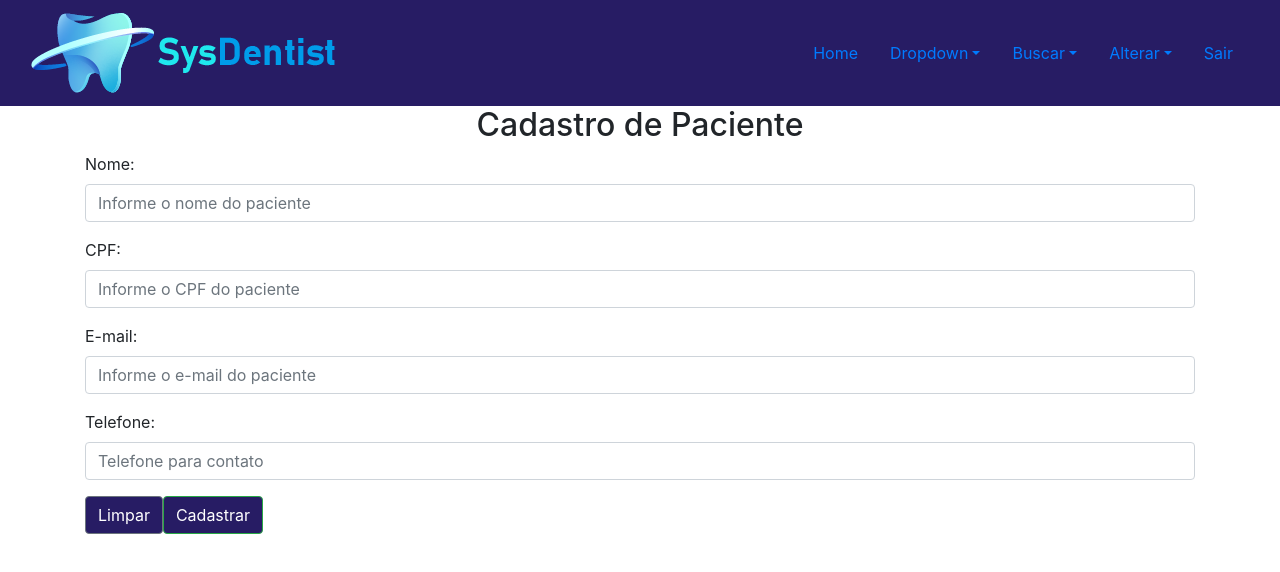
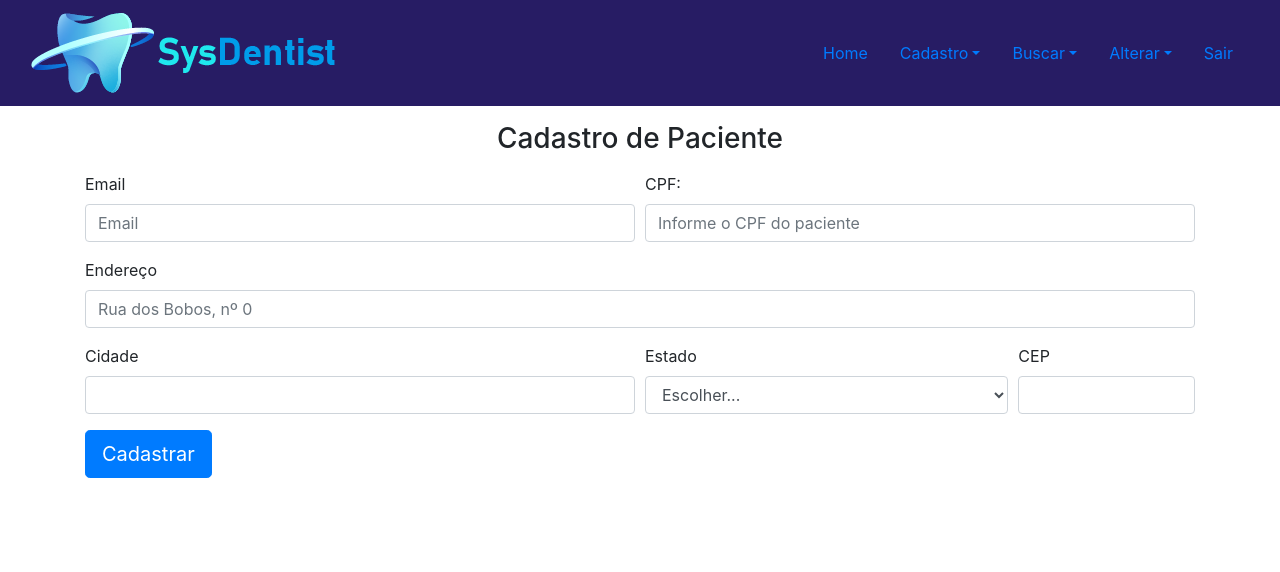
Before and after one commit to YoCypher/QuantumWeb2020, a Vue app: page /cadastro/paciente in a window 1280 px wide. Shown: the top 572 px of the page. Built offline with nearby package versions, Linux system fonts and the light colour scheme.

Commit message:
Alguns componentes de formulários melhorados

```diff
--- a/src/components/Menu.vue
+++ b/src/components/Menu.vue
@@ -8,10 +8,9 @@
           <div style="margin-left:auto">
             <b-nav>
               <b-nav-item><router-link to="/home" style="text-decoration:none">Home</router-link></b-nav-item>
-              <b-nav-item-dropdown class="link"
+              <b-nav-item-dropdown
                 id="my-nav-dropdown"
-                text="Dropdown"
-                toggle-class="nav-link-custom"
+                text="Cadastro"
                 right
               >
                 <b-dropdown-item>
@@ -89,4 +88,7 @@ export default {
 </script>
 
 <style>
+  .eslilo{
+    color: red;
+  }
 </style>
--- a/src/views/CadConsulta.vue
+++ b/src/views/CadConsulta.vue
@@ -2,14 +2,16 @@
     <div id="generic" class="container">
         <form name=cadConsulta>
           <h2>Cadastrar Consulta</h2>
-            <div class="form-group">
+          <div class="row">
+            <div class="form-group col-md-6">
                 <label for="idDataConsulta">Data:</label>
                 <input type="date" name="dataConsulta" id="idDataConsulta" class="form-control" placeholder="Informe a data da consulta">
             </div>
-            <div class="form-group">
+            <div class="form-group col-md-6">
                 <label for="idValorConsulta">Valor:</label>
                 <input type="number" name="valorConsulta" id="idValorConsulta" class="form-control" placeholder="Informe o valor da consulta">
             </div>
+          </div>
             <div class="form-group">
               <label for="idDentista">Dentista:</label>
               <select id="idDentista" class="form-control">
@@ -18,8 +20,8 @@
                 <option>Dentista 2</option>
               </select>
             </div>
-            <div class="form-group" id="botoes">
-              <input id = "limpar" type="reset" value="Limpar" class="btn btn-secondary">
+            <div id="botoes">
+              <input id = "limpar" type="reset" value="Limpar" class="btn btn-secondary" style="margin-right:2%;">
               <input id = "submeter" type="submit" value="Cadastrar" class="btn btn-success">
             </div>
         </form>
@@ -31,3 +33,6 @@ export default {
     name: 'CadConsulta'
 }
 </script>
+
+<style>
+</style>
--- a/src/views/CadPaciente.vue
+++ b/src/views/CadPaciente.vue
@@ -1,5 +1,40 @@
 <template>
-    <form name="cadPaciente" class="container">
+<form class="container">
+  <h3 style="text-align: center;" class="mb-3 mt-3">Cadastro de Paciente</h3>
+  <div class="form-row">
+    <div class="form-group col-md-6">
+      <label for="inputEmail4">Email</label>
+      <input type="email" class="form-control" id="inputEmail4" placeholder="Email">
+    </div>
+    <div class="form-group col-md-6">
+        <label for="idCpf">CPF:</label>
+        <input type="text" name="cpfPaciente" id="idCpf" class="form-control" placeholder="Informe o CPF do paciente">
+    </div>
+  </div>
+  <div class="form-group">
+    <label for="inputAddress">Endereço</label>
+    <input type="text" class="form-control" id="inputAddress" placeholder="Rua dos Bobos, nº 0">
+  </div>
+  <div class="form-row">
+    <div class="form-group col-md-6">
+      <label for="inputCity">Cidade</label>
+      <input type="text" class="form-control" id="inputCity">
+    </div>
+    <div class="form-group col-md-4">
+      <label for="inputEstado">Estado</label>
+      <select id="inputEstado" class="form-control">
+        <option selected>Escolher...</option>
+        <option>...</option>
+      </select>
+    </div>
+    <div class="form-group col-md-2">
+      <label for="inputCEP">CEP</label>
+      <input type="text" class="form-control" id="inputCEP">
+    </div>
+  </div>
+  <button type="submit" class="btn btn-primary btn-lg">Cadastrar</button>
+</form>
+    <!--<form name="cadPaciente" class="container">
         <h2>Cadastro de Paciente</h2>
         <div class="form-group">
             <label for="idPaciente">Nome:</label>
@@ -21,7 +56,7 @@
             <input type="reset" value="Limpar" class="btn btn-secondary">
             <input type="submit" value="Cadastrar" class="btn btn-success">
         </div>
-        </form>
+        </form>-->
 </template>
 
 <script>
--- a/src/views/CadProcedimento.vue
+++ b/src/views/CadProcedimento.vue
@@ -1,22 +1,27 @@
 <template>
     <div id="generic" class="container">
-        <h2>Cadastrar Novo Procedimento</h2>
+        <h2 class="mt-2 mb-2">Cadastrar Novo Procedimento</h2>
         <form name="cadProcedimento">
-            <div class="form-group">
-                <label for="idProcedimento">Procedimento:</label>
-                <input type="text" name="procedimento" id="idProcedimento" class="form-control" placeholder="Qual o procedimento">
+            <div class="row">
+                <div class="form-group col-md-6">
+                    <label for="idProcedimento">Procedimento:</label>
+                    <input type="text" name="procedimento" id="idProcedimento" class="form-control
+                    shadow-sm p-3 bg-white rounded" placeholder="Qual o procedimento">
+                </div>
+                <div class="form-group col-md-6">
+                    <label for="idValorProcedimento">Valor do Procedimento:</label>
+                    <input type="number" name="valorProcedimento" id="idValorProcedimento" class="form-control
+                    shadow-sm p-3 bg-white rounded" placeholder="Informe o valor do procedimento">
+                </div>
             </div>
             <div class="form-group">
                 <label for="idDescricao">Descricao:</label>
-                <textarea id = "idDescricao" name="descricao" class="form-control" placeholder="Descreva o procedimento"></textarea>
+                <textarea style="resize:none;" id = "idDescricao" name="descricao" class="form-control
+                shadow-sm p-3 bg-white rounded" placeholder="Descreva o procedimento"></textarea>
             </div>
             <div class="form-group">
-                <label for="idValorProcedimento">Valor do Procedimento:</label>
-                <input type="text" name="valorProcedimento" id="idValorProcedimento" class="form-control" placeholder="Informe o valor do procedimento">
-            </div>
-            <div class="form-group">
-                <input type="reset" value="Limpar" id="resetar" class="btn btn-secondary">
-                <input type="submit" value="Cadastrar" id="submeter" class="btn btn-success" onClick="add()">
+                <input type="reset" value="Limpar" id="resetar" class="btn btn-secondary mr-2">
+                <input type="submit" value="Cadastrar" id="submeter" class="btn btn-success">
             </div>
         </form>
     </div>
@@ -27,3 +32,6 @@ export default {
     name: 'CadProcedimento'
 }
 </script>
+
+<style>
+</style>
```
Also changed, not shown: 1 other file (tests, documents, lock files or other folders).
